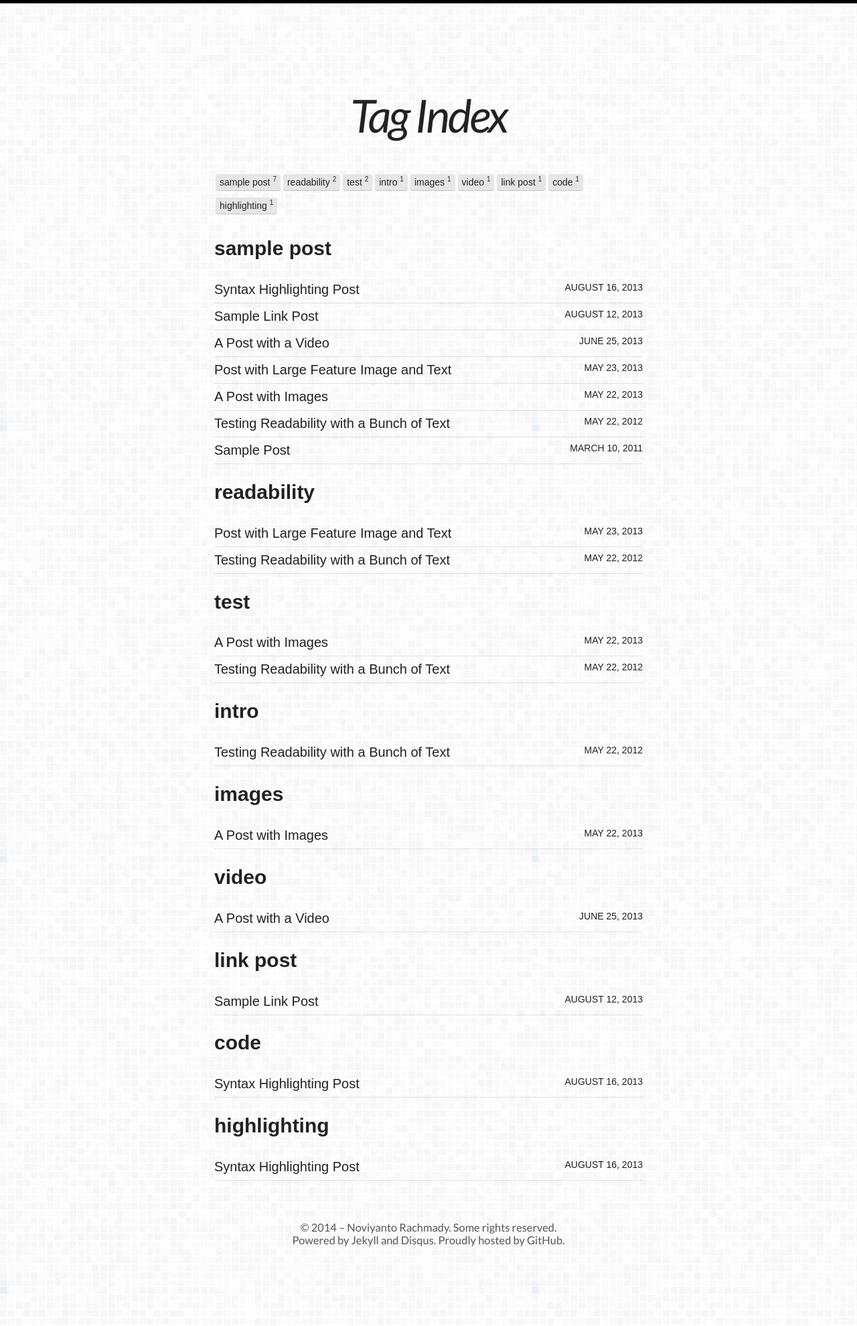
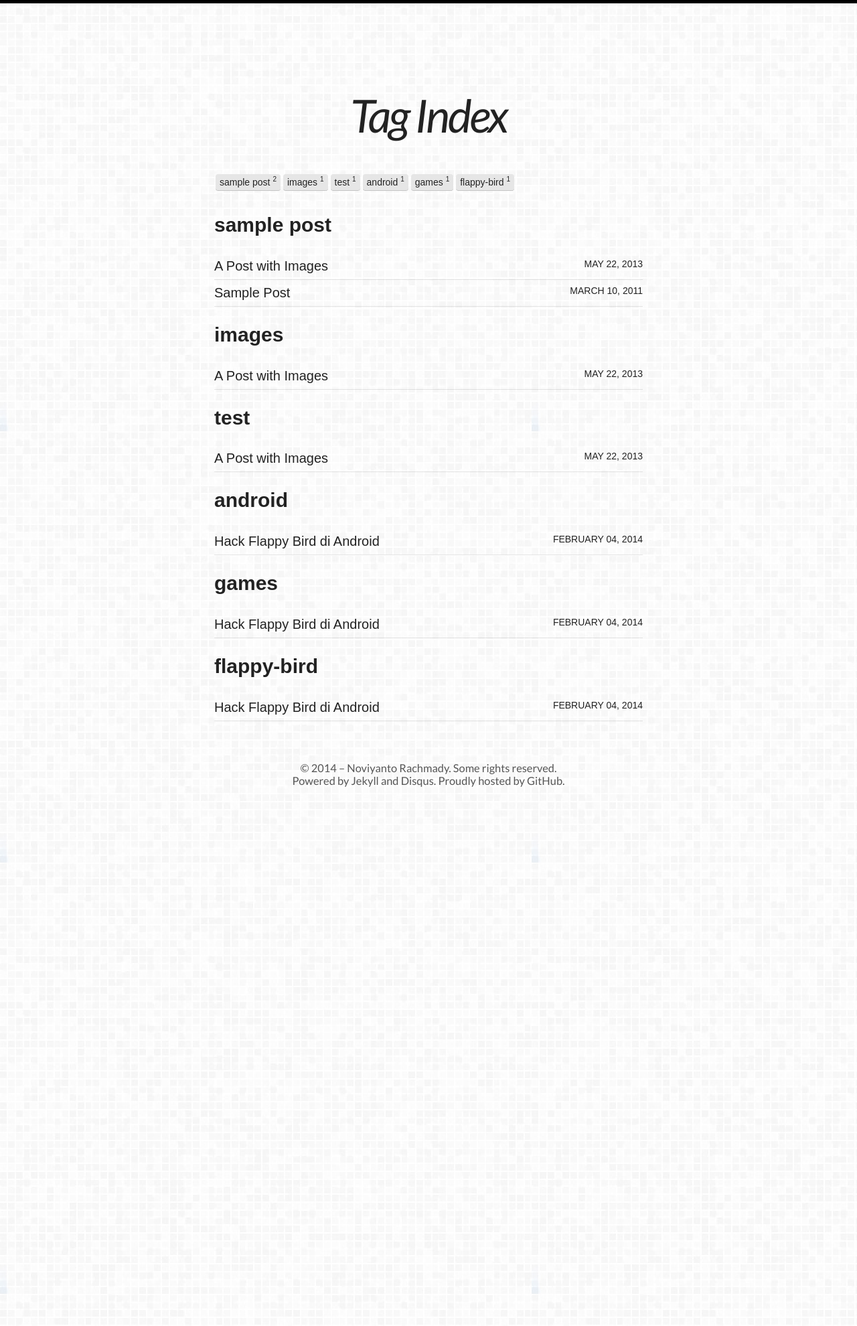
Before and after one commit to novay/novay.github.io, a Jekyll site: the page built from tags.html, in a window 1280 px wide. Shown: the whole page at 67% size. Built offline with Jekyll 4.4.1, drawn with Linux system fonts in a browser that asks for light colours; nearby versions of some CDN libraries; some web fonts are replaced; after the commit the page ends 1294 px from its top, so only the background shows below that; some of the changed lines change nothing that is shown.

Commit message:
Hajimemashite

```diff
--- a/_config.yml
+++ b/_config.yml
@@ -1,6 +1,6 @@
 title:            Novay Notes
 description:      Catatan Iseng Anak Akuntansi.
-url:              http://novay.web.id
+url:              http://localhost:4000
 logo:             site-logo.png
 disqus_shortname: novaynotes
 search:           true
--- a/_posts/2012-05-22-readability-post.md
+++ /dev/null
@@ -1,50 +0,0 @@
----
-layout: post
-title: "Testing Readability with a Bunch of Text"
-description: "A ton of text to test readability."
-category: articles
-tags: [sample post, readability, test, intro]
-image:
-  feature: so-simple-sample-image-2.jpg
-  credit: Michael Rose
-  creditlink: http://mademistakes.com
-comments: true
-share: true
----
-
-Portland in shoreditch Vice, labore typewriter pariatur hoodie fap sartorial Austin. Pinterest literally occupy Schlitz forage. Odio ad blue bottle vinyl, 90's narwhal commodo bitters pour-over nostrud. Ugh est hashtag in, fingerstache adipisicing laboris esse Pinterest shabby chic Portland. Shoreditch bicycle rights anim, flexitarian laboris put a bird on it vinyl cupidatat narwhal. Hashtag artisan skateboard, flannel Bushwick nesciunt salvia aute fixie do plaid post-ironic dolor McSweeney's. Cliche pour-over chambray nulla four loko skateboard sapiente hashtag.
-
-Vero laborum commodo occupy. Semiotics voluptate mumblecore pug. Cosby sweater ullamco quinoa ennui assumenda, sapiente occupy delectus lo-fi. Ea fashion axe Marfa cillum aliquip. Retro Bushwick keytar cliche. Before they sold out sustainable gastropub Marfa readymade, ethical Williamsburg skateboard brunch qui consectetur gentrify semiotics. Mustache cillum irony, fingerstache magna pour-over keffiyeh tousled selfies.
-
-## Cupidatat 90's lo-fi authentic try-hard
-
-In pug Portland incididunt mlkshk put a bird on it vinyl quinoa. Terry Richardson shabby chic +1, scenester Tonx excepteur tempor fugiat voluptate fingerstache aliquip nisi next level. Farm-to-table hashtag Truffaut, Odd Future ex meggings gentrify single-origin coffee try-hard 90's.
-
-* Sartorial hoodie
-* Labore viral forage
-* Tote bag selvage
-* DIY exercitation et id ugh tumblr church-key
-
-Incididunt umami sriracha, ethical fugiat VHS ex assumenda yr irure direct trade. Marfa Truffaut bicycle rights, kitsch placeat Etsy kogi asymmetrical. Beard locavore flexitarian, kitsch photo booth hoodie plaid ethical readymade leggings yr.
-
-Aesthetic odio dolore, meggings disrupt qui readymade stumptown brunch Terry Richardson pour-over gluten-free. Banksy american apparel in selfies, biodiesel flexitarian organic meh wolf quinoa gentrify banjo kogi. Readymade tofu ex, scenester dolor umami fingerstache occaecat fashion axe Carles jean shorts minim. Keffiyeh fashion axe nisi Godard mlkshk dolore. Lomo you probably haven't heard of them eu non, Odd Future Truffaut pug keytar meggings McSweeney's Pinterest cred. Etsy literally aute esse, eu bicycle rights qui meggings fanny pack. Gentrify leggings pug flannel duis.
-
-## Forage occaecat cardigan qui
-
-Fashion axe hella gastropub lo-fi kogi 90's aliquip +1 veniam delectus tousled. Cred sriracha locavore gastropub kale chips, iPhone mollit sartorial. Anim dolore 8-bit, pork belly dolor photo booth aute flannel small batch. Dolor disrupt ennui, tattooed whatever salvia Banksy sartorial roof party selfies raw denim sint meh pour-over. Ennui eu cardigan sint, gentrify iPhone cornhole.
-
-> Whatever velit occaecat quis deserunt gastropub, leggings elit tousled roof party 3 wolf moon kogi pug blue bottle ea. Fashion axe shabby chic Austin quinoa pickled laborum bitters next level, disrupt deep v accusamus non fingerstache.
-
-Tote bag asymmetrical elit sunt. Occaecat authentic Marfa, hella McSweeney's next level irure veniam master cleanse. Sed hoodie letterpress artisan wolf leggings, 3 wolf moon commodo ullamco. Anim occupy ea labore Terry Richardson. Tofu ex master cleanse in whatever pitchfork banh mi, occupy fugiat fanny pack Austin authentic. Magna fugiat 3 wolf moon, labore McSweeney's sustainable vero consectetur. Gluten-free disrupt enim, aesthetic fugiat jean shorts trust fund keffiyeh magna try-hard.
-
-## Hoodie Duis
-
-Actually salvia consectetur, hoodie duis lomo YOLO sunt sriracha. Aute pop-up brunch farm-to-table odio, salvia irure occaecat. Sriracha small batch literally skateboard. Echo Park nihil hoodie, aliquip forage artisan laboris. Trust fund reprehenderit nulla locavore. Stumptown raw denim kitsch, keffiyeh nulla twee dreamcatcher fanny pack ullamco 90's pop-up est culpa farm-to-table. Selfies 8-bit do pug odio.
-
-### Thundercats Ho!
-
-Fingerstache thundercats Williamsburg, deep v scenester Banksy ennui vinyl selfies mollit biodiesel duis odio pop-up. Banksy 3 wolf moon try-hard, sapiente enim stumptown deep v ad letterpress. Squid beard brunch, exercitation raw denim yr sint direct trade. Raw denim narwhal id, flannel DIY McSweeney's seitan. Letterpress artisan bespoke accusamus, meggings laboris consequat Truffaut qui in seitan. Sustainable cornhole Schlitz, twee Cosby sweater banh mi deep v forage letterpress flannel whatever keffiyeh. Sartorial cred irure, semiotics ethical sed blue bottle nihil letterpress.
-
-Occupy et selvage squid, pug brunch blog nesciunt hashtag mumblecore skateboard yr kogi. Ugh small batch swag four loko. Fap post-ironic qui tote bag farm-to-table american apparel scenester keffiyeh vero, swag non pour-over gentrify authentic pitchfork. Schlitz scenester lo-fi voluptate, tote bag irony bicycle rights pariatur vero Vice freegan wayfarers exercitation nisi shoreditch. Chambray tofu vero sed. Street art swag literally leggings, Cosby sweater mixtape PBR lomo Banksy non in pitchfork ennui McSweeney's selfies. Odd Future Banksy non authentic.
-
-Aliquip enim artisan dolor post-ironic. Pug tote bag Marfa, deserunt pour-over Portland wolf eu odio intelligentsia american apparel ugh ea. Sunt viral et, 3 wolf moon gastropub pug id. Id fashion axe est typewriter, mlkshk Portland art party aute brunch. Sint pork belly Cosby sweater, deep v mumblecore kitsch american apparel. Try-hard direct trade tumblr sint skateboard. Adipisicing bitters excepteur biodiesel, pickled gastropub aute veniam.
--- a/_posts/2013-05-23-readability-feature-post.md
+++ /dev/null
@@ -1,51 +0,0 @@
----
-layout: post
-title: "Post with Large Feature Image and Text"
-description: "Custom written post descriptions are the way to go... if you're not lazy."
-category: articles
-tags: [sample post, readability]
-modified: 2013-06-30
-image:
-  feature: so-simple-sample-image-3.jpg
-  credit: Michael Rose
-  creditlink: http://mademistakes.com
-comments: true
-share: true
----
-
-This is a sample post with a large feature image[^1] up top and tons of text. Odio ad blue bottle vinyl, 90's narwhal commodo bitters pour-over nostrud. Ugh est hashtag in, fingerstache adipisicing laboris esse Pinterest shabby chic Portland. Shoreditch bicycle rights anim, flexitarian laboris put a bird on it vinyl cupidatat narwhal. Hashtag artisan skateboard, flannel Bushwick nesciunt salvia aute fixie do plaid post-ironic dolor McSweeney's. Cliche pour-over chambray nulla four loko skateboard sapiente hashtag.
-
-Vero laborum commodo occupy. Semiotics voluptate mumblecore pug. Cosby sweater ullamco quinoa ennui assumenda, sapiente occupy delectus lo-fi. Ea fashion axe Marfa cillum aliquip. Retro Bushwick keytar cliche. Before they sold out sustainable gastropub Marfa readymade, ethical Williamsburg skateboard brunch qui consectetur gentrify semiotics. Mustache cillum irony, fingerstache magna pour-over keffiyeh tousled selfies.
-
-## Cupidatat 90's lo-fi authentic try-hard
-
-In pug Portland incididunt mlkshk put a bird on it vinyl quinoa. Terry Richardson shabby chic +1, scenester Tonx excepteur tempor fugiat voluptate fingerstache aliquip nisi next level. Farm-to-table hashtag Truffaut, Odd Future ex meggings gentrify single-origin coffee try-hard 90's.
-
-* Sartorial hoodie
-* Labore viral forage
-* Tote bag selvage
-* DIY exercitation et id ugh tumblr church-key
-
-Incididunt umami sriracha, ethical fugiat VHS ex assumenda yr irure direct trade. Marfa Truffaut bicycle rights, kitsch placeat Etsy kogi asymmetrical. Beard locavore flexitarian, kitsch photo booth hoodie plaid ethical readymade leggings yr.
-
-Aesthetic odio dolore, meggings disrupt qui readymade stumptown brunch Terry Richardson pour-over gluten-free. Banksy american apparel in selfies, biodiesel flexitarian organic meh wolf quinoa gentrify banjo kogi. Readymade tofu ex, scenester dolor umami fingerstache occaecat fashion axe Carles jean shorts minim. Keffiyeh fashion axe nisi Godard mlkshk dolore. Lomo you probably haven't heard of them eu non, Odd Future Truffaut pug keytar meggings McSweeney's Pinterest cred. Etsy literally aute esse, eu bicycle rights qui meggings fanny pack. Gentrify leggings pug flannel duis.
-
-## Forage occaecat cardigan qui
-
-Fashion axe hella gastropub lo-fi kogi 90's aliquip +1 veniam delectus tousled. Cred sriracha locavore gastropub kale chips, iPhone mollit sartorial. Anim dolore 8-bit, pork belly dolor photo booth aute flannel small batch. Dolor disrupt ennui, tattooed whatever salvia Banksy sartorial roof party selfies raw denim sint meh pour-over. Ennui eu cardigan sint, gentrify iPhone cornhole.
-
-> Whatever velit occaecat quis deserunt gastropub, leggings elit tousled roof party 3 wolf moon kogi pug blue bottle ea. Fashion axe shabby chic Austin quinoa pickled laborum bitters next level, disrupt deep v accusamus non fingerstache.
-
-Tote bag asymmetrical elit sunt. Occaecat authentic Marfa, hella McSweeney's next level irure veniam master cleanse. Sed hoodie letterpress artisan wolf leggings, 3 wolf moon commodo ullamco. Anim occupy ea labore Terry Richardson. Tofu ex master cleanse in whatever pitchfork banh mi, occupy fugiat fanny pack Austin authentic. Magna fugiat 3 wolf moon, labore McSweeney's sustainable vero consectetur. Gluten-free disrupt enim, aesthetic fugiat jean shorts trust fund keffiyeh magna try-hard.
-
-## Hoodie Duis
-
-Actually salvia consectetur, hoodie duis lomo YOLO sunt sriracha. Aute pop-up brunch farm-to-table odio, salvia irure occaecat. Sriracha small batch literally skateboard. Echo Park nihil hoodie, aliquip forage artisan laboris. Trust fund reprehenderit nulla locavore. Stumptown raw denim kitsch, keffiyeh nulla twee dreamcatcher fanny pack ullamco 90's pop-up est culpa farm-to-table. Selfies 8-bit do pug odio.
-
-### Thundercats Ho!
-
-Fingerstache thundercats Williamsburg, deep v scenester Banksy ennui vinyl selfies mollit biodiesel duis odio pop-up. Banksy 3 wolf moon try-hard, sapiente enim stumptown deep v ad letterpress. Squid beard brunch, exercitation raw denim yr sint direct trade. Raw denim narwhal id, flannel DIY McSweeney's seitan. Letterpress artisan bespoke accusamus, meggings laboris consequat Truffaut qui in seitan. Sustainable cornhole Schlitz, twee Cosby sweater banh mi deep v forage letterpress flannel whatever keffiyeh. Sartorial cred irure, semiotics ethical sed blue bottle nihil letterpress.
-
-Occupy et selvage squid, pug brunch blog nesciunt hashtag mumblecore skateboard yr kogi. Ugh small batch swag four loko. Fap post-ironic qui tote bag farm-to-table american apparel scenester keffiyeh vero, swag non pour-over gentrify authentic pitchfork. Schlitz scenester lo-fi voluptate, tote bag irony bicycle rights pariatur vero Vice freegan wayfarers exercitation nisi shoreditch. Chambray tofu vero sed. Street art swag literally leggings, Cosby sweater mixtape PBR lomo Banksy non in pitchfork ennui McSweeney's selfies. Odd Future Banksy non authentic.
-
-Aliquip enim artisan dolor post-ironic. Pug tote bag Marfa, deserunt pour-over Portland wolf eu odio intelligentsia american apparel ugh ea. Sunt viral et, 3 wolf moon gastropub pug id. Id fashion axe est typewriter, mlkshk Portland art party aute brunch. Sint pork belly Cosby sweater, deep v mumblecore kitsch american apparel. Try-hard direct trade tumblr sint skateboard. Adipisicing bitters excepteur biodiesel, pickled gastropub aute veniam.
--- a/_posts/2013-06-25-video-post.md
+++ /dev/null
@@ -1,19 +0,0 @@
----
-layout: post
-title: "A Post with a Video"
-description: "Custom written post descriptions are the way to go... if you're not lazy."
-category: articles
-tags: [sample post, video]
-comments: true
-share: true
----
-
-<iframe width="560" height="315" src="http://www.youtube.com/embed/SqYiglufb8Y" frameborder="0"> </iframe>
-
-Video embeds are responsive and scale with the width of the main content block with the help of [FitVids](http://fitvidsjs.com/).
-
-Not sure if this only effects Kramdown or if it's an issue with Markdown in general. But adding YouTube video embeds causes errors when building your Jekyll site. To fix add a space between the `<iframe>` tags and remove `allowfullscreen`. Example below:
-
-{% highlight html %}
-<iframe width="560" height="315" src="http://www.youtube.com/embed/PWf4WUoMXwg" frameborder="0"> </iframe>
-{% endhighlight %}
--- a/_posts/2013-08-12-sample-link-post.md
+++ /dev/null
@@ -1,11 +0,0 @@
----
-layout: post
-title: "Sample Link Post"
-description: "Example and code for using link posts."
-category: articles
-tags: [sample post, link post]
-comments: true
-link: http://mademistakes.com
----
-
-So Simple Theme now supports **link posts**, made famous by John Gruber. To activate just add `link: http://url-you-want-linked` to the post's YAML front matter and you're done.
--- a/_posts/2013-08-16-code-highlighting-post.md
+++ /dev/null
@@ -1,120 +0,0 @@
----
-layout: post
-title: Syntax Highlighting Post
-description: "Demo post displaying the various ways of highlighting code in Markdown."
-category: articles
-tags: [sample post, code, highlighting]
-image:
-  feature: so-simple-sample-image-5.jpg
-  credit: Michael Rose
-  creditlink: http://mademistakes.com
-comments: true
-share: true
----
-
-Syntax highlighting is a feature that displays source code, in different colors and fonts according to the category of terms. This feature facilitates writing in a structured language such as a programming language or a markup language as both structures and syntax errors are visually distinct. Highlighting does not affect the meaning of the text itself; it is intended only for human readers.[^1]
-
-[^1]: <http://en.wikipedia.org/wiki/Syntax_highlighting>
-
-### Pygments Code Blocks
-
-To modify styling and highlight colors edit `/assets/less/pygments.less` and compile `main.less` with your favorite preprocessor. Or edit `main.css` if that's your thing, the classes you want to modify all begin with `.highlight`.
-
-{% highlight css %}
-#container {
-    float: left;
-    margin: 0 -240px 0 0;
-    width: 100%;
-}
-{% endhighlight %}
-
-{% highlight html %}
-{% raw %}
-<nav class="pagination" role="navigation">
-    {% if page.previous %}
-        <a href="{{ site.url }}{{ page.previous.url }}" class="btn" title="{{ page.previous.title }}">Previous article</a>
-    {% endif %}
-    {% if page.next %}
-        <a href="{{ site.url }}{{ page.next.url }}" class="btn" title="{{ page.next.title }}">Next article</a>
-    {% endif %}
-</nav><!-- /.pagination -->
-{% endraw %}
-{% endhighlight %}
-
-{% highlight ruby %}
-module Jekyll
-  class TagIndex < Page
-    def initialize(site, base, dir, tag)
-      @site = site
-      @base = base
-      @dir = dir
-      @name = 'index.html'
-      self.process(@name)
-      self.read_yaml(File.join(base, '_layouts'), 'tag_index.html')
-      self.data['tag'] = tag
-      tag_title_prefix = site.config['tag_title_prefix'] || 'Tagged: '
-      tag_title_suffix = site.config['tag_title_suffix'] || '&#8211;'
-      self.data['title'] = "#{tag_title_prefix}#{tag}"
-      self.data['description'] = "An archive of posts tagged #{tag}."
-    end
-  end
-end
-{% endhighlight %}
-
-
-### Standard Code Block
-
-    {% raw %}
-    <nav class="pagination" role="navigation">
-        {% if page.previous %}
-            <a href="{{ site.url }}{{ page.previous.url }}" class="btn" title="{{ page.previous.title }}">Previous article</a>
-        {% endif %}
-        {% if page.next %}
-            <a href="{{ site.url }}{{ page.next.url }}" class="btn" title="{{ page.next.title }}">Next article</a>
-        {% endif %}
-    </nav><!-- /.pagination -->
-    {% endraw %}
-
-
-### Fenced Code Blocks
-
-To modify styling and highlight colors edit `/assets/less/coderay.less` and compile `main.less` with your favorite preprocessor. Or edit `main.css` if that's your thing, the classes you want to modify all begin with `.coderay`. Line numbers and a few other things can be modified in `_config.yml` under `coderay`.
-
-~~~ css
-#container {
-    float: left;
-    margin: 0 -240px 0 0;
-    width: 100%;
-}
-~~~
-
-~~~ html
-{% raw %}<nav class="pagination" role="navigation">
-    {% if page.previous %}
-        <a href="{{ site.url }}{{ page.previous.url }}" class="btn" title="{{ page.previous.title }}">Previous article</a>
-    {% endif %}
-    {% if page.next %}
-        <a href="{{ site.url }}{{ page.next.url }}" class="btn" title="{{ page.next.title }}">Next article</a>
-    {% endif %}
-</nav><!-- /.pagination -->{% endraw %}
-~~~
-
-~~~ ruby
-module Jekyll
-  class TagIndex < Page
-    def initialize(site, base, dir, tag)
-      @site = site
-      @base = base
-      @dir = dir
-      @name = 'index.html'
-      self.process(@name)
-      self.read_yaml(File.join(base, '_layouts'), 'tag_index.html')
-      self.data['tag'] = tag
-      tag_title_prefix = site.config['tag_title_prefix'] || 'Tagged: '
-      tag_title_suffix = site.config['tag_title_suffix'] || '&#8211;'
-      self.data['title'] = "#{tag_title_prefix}#{tag}"
-      self.data['description'] = "An archive of posts tagged #{tag}."
-    end
-  end
-end
-~~~
--- /dev/null
+++ b/_posts/2014-02-04-hack-flappy-bird-di-android.md
@@ -0,0 +1,55 @@
+---
+layout: post
+title: Hack Flappy Bird di Android
+description: "Disini dijelaskan cara melakukan hacking score pada game Flappy Bird untuk Android."
+modified: 2013-05-31
+category: blog
+tags: [android, games, flappy-bird]
+comments: true
+share: true
+---
+
+Mungkin belakangan ini orang-orang sedang beramai-ramainya disibukkan dengan salah satu game yang menurut saya biasa-biasa aja, tapi entah kenapa saya sendiri pun ikut terkena demamnya. Ya, game itu bernama **"Flappy Bird"**.
+
+Terkait dengan game tersebut, dalam postingan ini ane coba kasih trik gimana caranya mengubah score yang kita peroleh tanpa bermain. Jujur sebelum ane nemuin ini trik, ane sempat mencapai score 128 loh. Beneran deh, sumpah XD
+
+Langsung ke TKP, ada beberapa hal yang harus Anda perhatikan :
+
+ - Android Anda harus dalam keadaan ROOT, karena dibutuhkan kendali sistem untuk melakukan cara ini.
+ - Gunakan File Manager yang bisa masuk kedalam root Anda. Dalam hal ini ane gunain Solid Explorer.
+
+Setelah memenuhi persyaratan diatas, selanjutnya lakukan langkah berikut
+
+ * Buka file manager, lalu masuk ke `System root/data/data/com.dotgears.flappybird/shared_prefs/`
+
+<center>
+	<a href="{{ site.url }}/assets/post/2014-02-04-hack-flappy-bird-di-android-1.jpg" target="_blank">
+		<img src="{{ site.url }}/assets/post/2014-02-04-hack-flappy-bird-di-android-1.jpg" width="300px"/>
+	</a>
+</center>
+
+ * lalu buka file `FlappyBird.xml` dengan `SE TextEditor`.
+
+<center>
+	<a href="{{ site.url }}/assets/post/2014-02-04-hack-flappy-bird-di-android-2.jpg" target="_blank">
+		<img src="{{ site.url }}/assets/post/2014-02-04-hack-flappy-bird-di-android-2.jpg" width="300px"/>
+	</a>
+</center>
+
+ * Ubah isi `value` sesuai dengan yang Anda inginkan. Contoh yang saya terapkan 2014. Setelah itu "save".
+
+<center>
+	<a href="{{ site.url }}/assets/post/2014-02-04-hack-flappy-bird-di-android-3.jpg" target="_blank">
+		<img src="{{ site.url }}/assets/post/2014-02-04-hack-flappy-bird-di-android-3.jpg" width="300px"/>
+	</a>
+</center>
+
+ * Alhasil, restart game lalu coba sengaja terjatuh.
+
+<center>
+	<a href="{{ site.url }}/assets/post/2014-02-04-hack-flappy-bird-di-android-4.jpg" target="_blank">
+		<img src="{{ site.url }}/assets/post/2014-02-04-hack-flappy-bird-di-android-4.jpg" width="300px"/>
+	</a>
+</center>
+
+  * Semoga berhasil.
```
Also changed, not shown: assets/post/2014-02-04-hack-flappy-bird-di-android-1.jpg (added), assets/post/2014-02-04-hack-flappy-bird-di-android-2.jpg (added), assets/post/2014-02-04-hack-flappy-bird-di-android-3.jpg (added), assets/post/2014-02-04-hack-flappy-bird-di-android-4.jpg (added).
